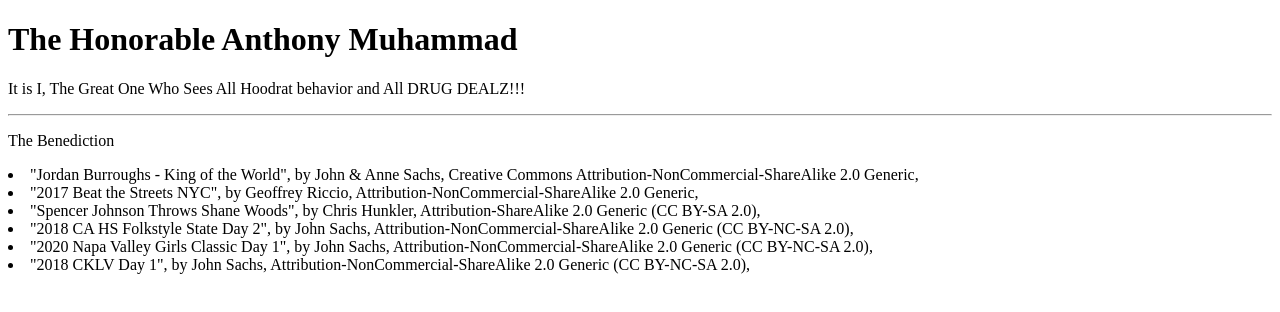
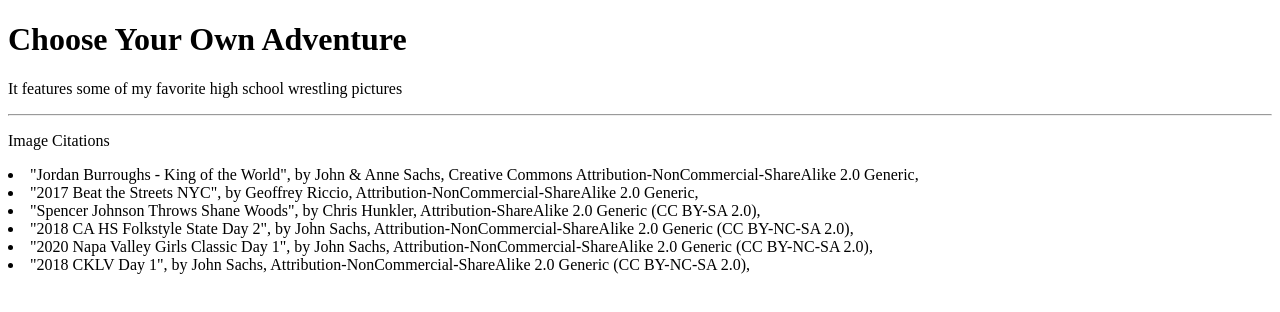
Before and after one commit to anthonyamis/website-wrestling, a plain HTML site: page index.html in a window 1280 px wide. Drawn offline with Linux system fonts and the light colour scheme.

Commit message:
Update index.html

```diff
--- a/index.html
+++ b/index.html
@@ -5,10 +5,10 @@
      </head>
      <body>
         <div id="container">
-         <h1>The Honorable Anthony Muhammad</h1>
-     <p>It is I, The Great One Who Sees All Hoodrat behavior and All DRUG DEALZ!!!</p>
+         <h1>Choose Your Own Adventure</h1>
+     <p>It features some of my favorite high school wrestling pictures</p>
      <hr>
-     <p>The Benediction</p>
+     <p>Image Citations</p>
      <oi>
          <li>"Jordan Burroughs - King of the World", by John & Anne Sachs, Creative Commons Attribution-NonCommercial-ShareAlike 2.0 Generic, <a https://www.flickr.com/photos/tech-fall/22552386467</a>
             <li>"2017 Beat the Streets NYC", by Geoffrey Riccio, Attribution-NonCommercial-ShareAlike 2.0 Generic, <a https://www.flickr.com/photos/tech-fall/34056541423</a>
```
